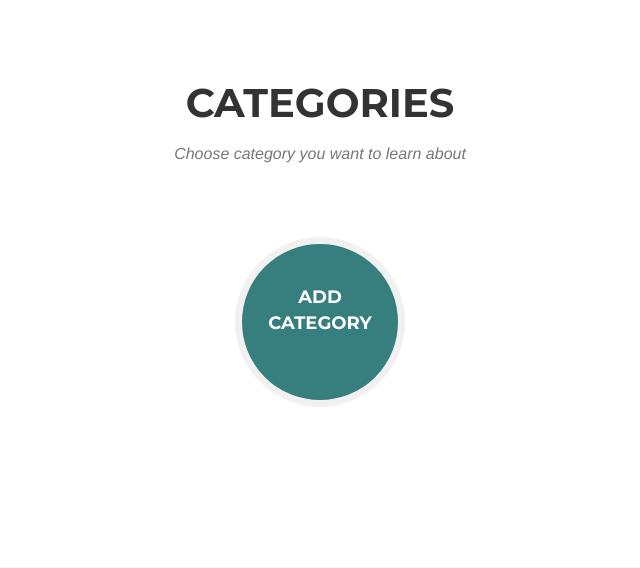
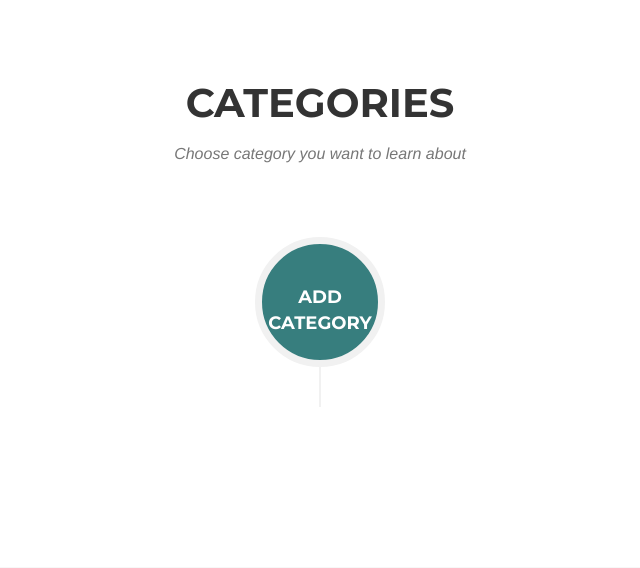
Before and after one commit to szewczykmira/Fiszkowo, a Django app: template Fiszki/templates/fiszki/home.html in a window 1280 px wide. Shown: the part 827-1395 px from the top of the page, without its empty margins (320-960 px from the left). Run offline with Django 3.2, Linux system fonts and the light colour scheme; the template is opened without the code that fills it: values that come from a table or form of the project are taken from there, others are empty; parts of the project's set-up code (start-up, migrations or seed data) failed here and were passed over; some libraries are stand-ins or nearby versions; some web fonts are replaced.

Commit message:
Balls made smaller

```diff
--- a/static/css/custom_style.css
+++ b/static/css/custom_style.css
@@ -483,8 +483,8 @@ section h3.section-subheading {
     z-index: 100;
     position: absolute;
     left: 0;
-    width: 80px;
-    height: 80px;
+    width: 40px;
+    height:40px;
     margin-left: 0;
     border: 7px solid #f1f1f1;
     border-radius: 100%;
@@ -610,9 +610,9 @@ section h3.section-subheading {
     }
 
     .timeline>li .timeline-image {
-        width: 170px;
-        height: 170px;
-        margin-left: -85px;
+        width: 130px;
+        height:130px;
+        margin-left: -65px;
     }
 
     .timeline>li .timeline-image h4 {
```
